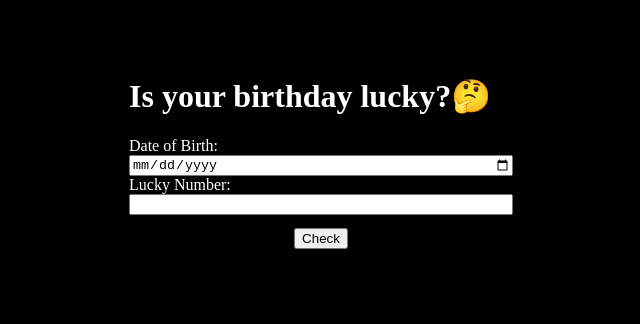
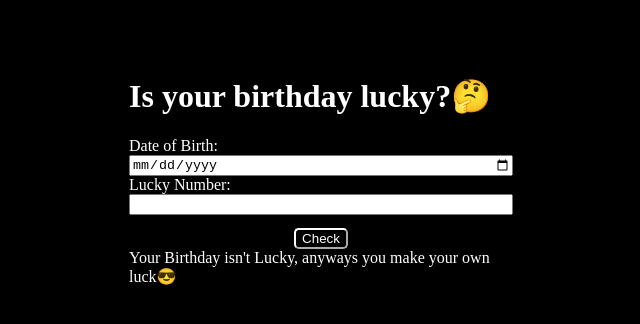
Before and after one commit to Nitin-Mittal08/Is-your-birthday-lucky, a plain HTML site: page index.html in a window 1280 px wide. Both pictures are taken after a click on the button "Check". Shown: the whole page, without its empty margins (319-959 px from the left). Drawn offline with Linux system fonts and the light colour scheme.

Commit message:
completed JS

```diff
--- a/app.js
+++ b/app.js
@@ -1,10 +1,35 @@
 const dateOfBirth = document.querySelector("#date-of-birth");
 const luckyNumber = document.querySelector("#lucky-number");
-const checkButton = document.querySelector("check-number");
+const checkButton = document.querySelector("#check-number");
+const outputBox = document.querySelector("#output-box");
 
 function isBirthdayLucky(){
-      const
+      const dob = dateOfBirth.value;
+      const sum = calculateSum(dob);
+      //console.log(sum);
+      compareValues(sum, luckyNumber.value)
+
 
 }
 
-checkButton.addEventListener("click", isBirthdayLucky);
+function compareValues(sum, luckyNumber){
+    if(sum %luckyNumber==0){
+        outputBox.innerText = "Your Birthday is Lucky🥳";
+    }
+    else{
+        outputBox.innerText = "Your Birthday isn't Lucky, anyways you make your own luck😎";
+    }
+}
+
+function calculateSum(dob){
+   dob =  dob.replaceAll("-","");
+    let sum = 0;
+
+    for(let i = 0;i<dob.length;i++){
+        sum = sum + Number(dob.charAt(i));
+    }
+
+    return sum;
+}
+
+checkButton.addEventListener('click', isBirthdayLucky);
--- a/index.html
+++ b/index.html
@@ -21,6 +21,8 @@
 
         <button id="check-number">Check</button>
 
+        <div id="output-box"></div>
+
     </div>
 </body>
 <script src="app.js"></script>
--- a/main.css
+++ b/main.css
@@ -16,6 +16,10 @@
     margin: auto;
     width: fit-content;
     margin-top: 0.8rem;
+    background: transparent;
+    color: var(--primary-white);
+    border-color: var(--primary-white);
+    border-radius: 0.3rem;
 }
 
 body{
```
